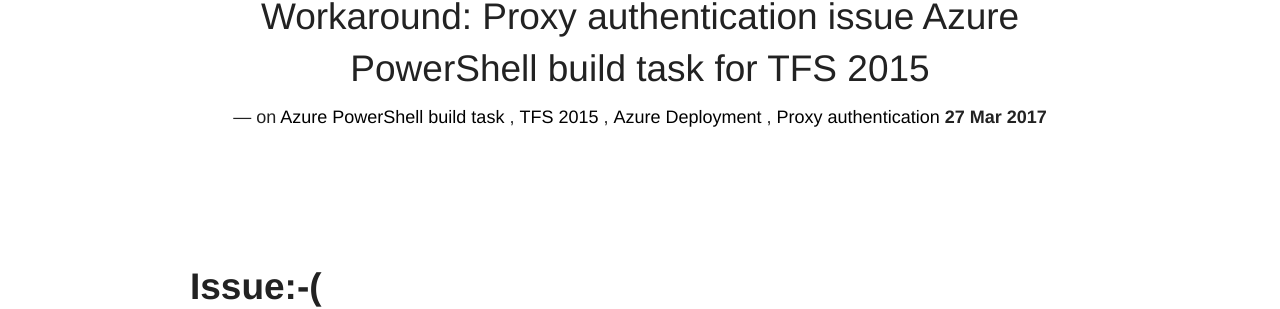
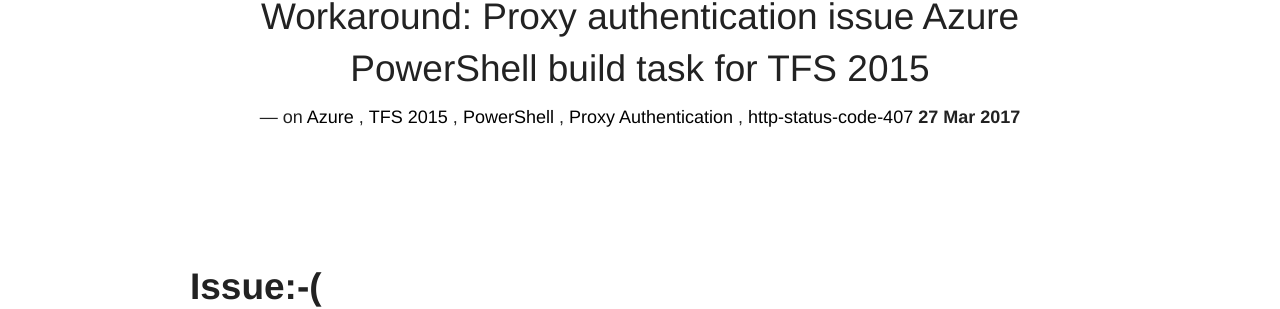
Before and after one commit to smattoo/smattoo.github.com, a Jekyll site: the page built from _posts/2017-03-27-workaround-proxy-authentication-issue-azure-powershell-build-task-for-tfs-2015.md, in a window 1280 px wide. Shown: the part 232-541 px from the top of the page. Built offline with Jekyll 4.4.1, drawn with Linux system fonts in a browser that asks for light colours; nearby versions of some CDN libraries.

Commit message:
Updated post for Azure Poweshell build task proxy issue.

```diff
--- a/_posts/2017-03-27-workaround-proxy-authentication-issue-azure-powershell-build-task-for-tfs-2015.md
+++ b/_posts/2017-03-27-workaround-proxy-authentication-issue-azure-powershell-build-task-for-tfs-2015.md
@@ -6,10 +6,11 @@
 category: TFS
 comments: true
 tags:
-- Azure PowerShell build task
+- Azure
 - TFS 2015
-- Azure Deployment
-- Proxy authentication
+- PowerShell
+- Proxy Authentication
+- http-status-code-407
 ---
 
 ## Issue:-( ##
```
